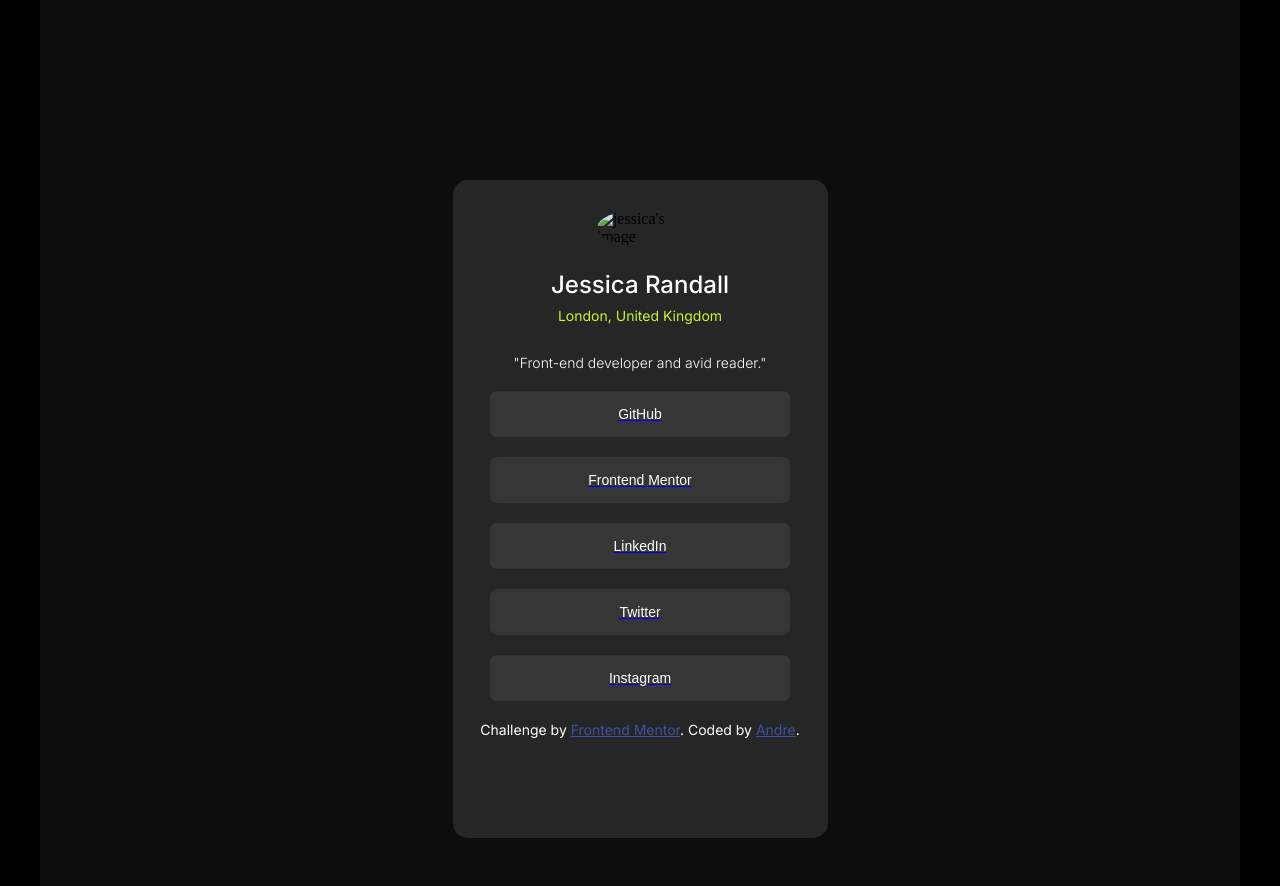
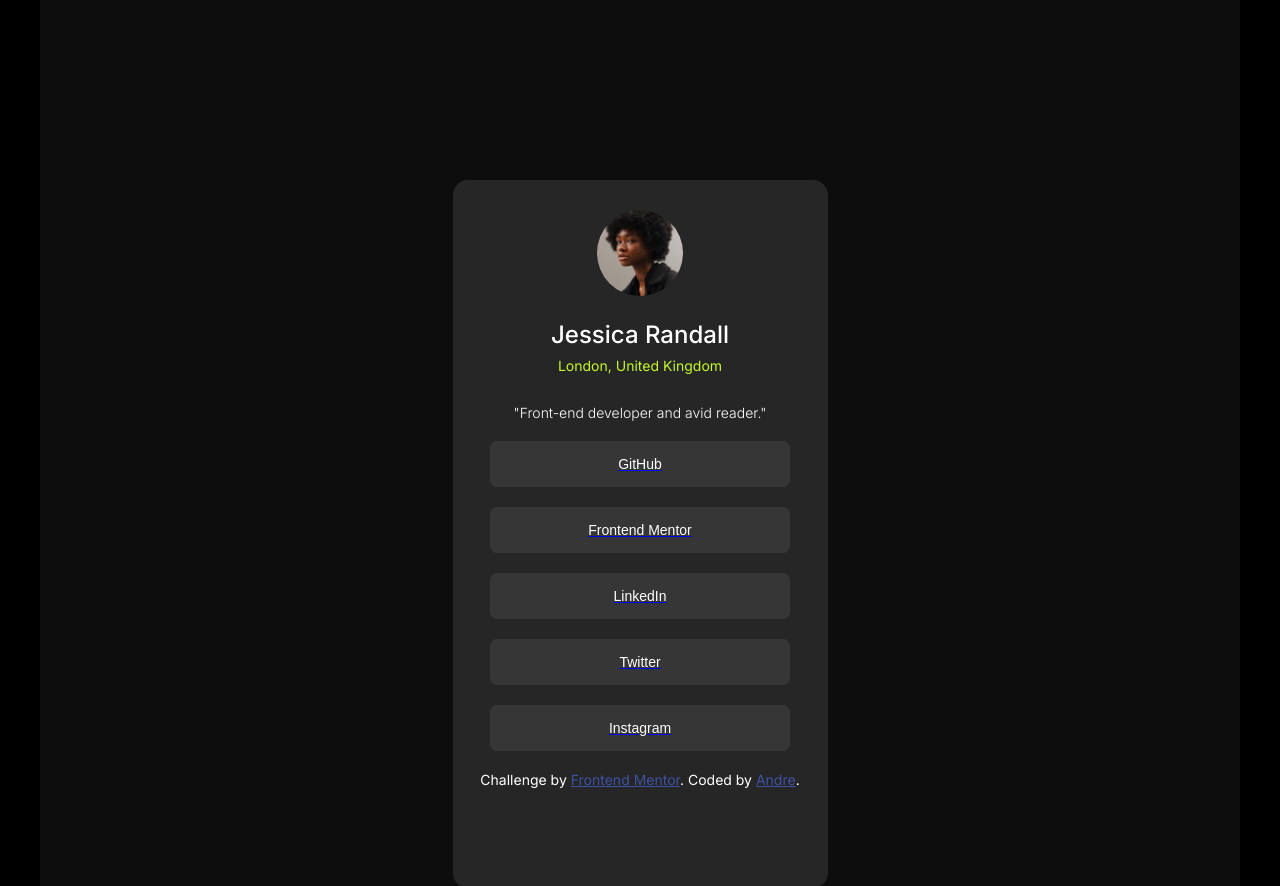
Before and after one commit to speeddemon911/SocialLinks, a plain HTML site: page index.html in a window 1280 px wide. Shown: the top 886 px of the page. Drawn offline with Linux system fonts and the light colour scheme.

Commit message:
Update index.html

```diff
--- a/index.html
+++ b/index.html
@@ -36,7 +36,7 @@
     <div class="wrapper">
       <div class="main">
         <img
-          src="/social-links-profile-main/assets/images/avatar-jessica.jpeg"
+          src="./assets/images/avatar-jessica.jpeg"
           alt="jessica's image"
           id="profile-pic"
         >
```
